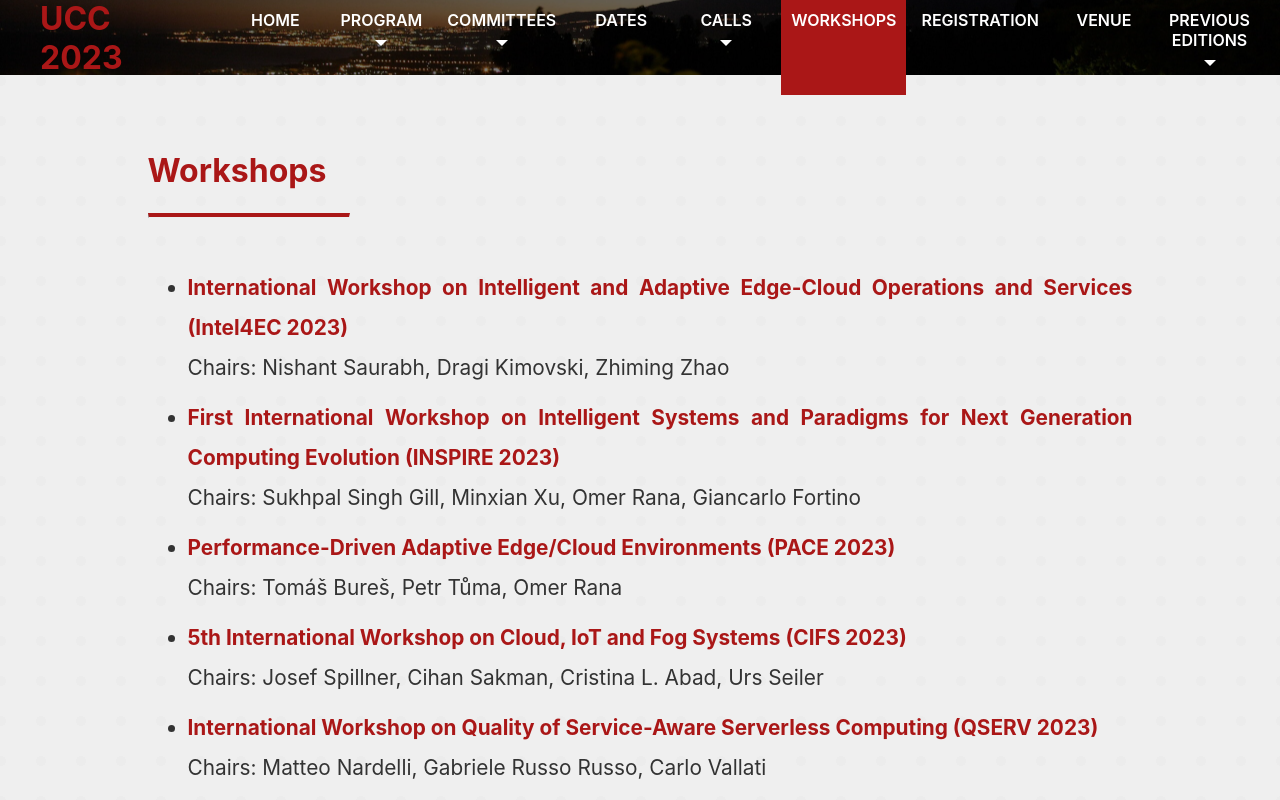
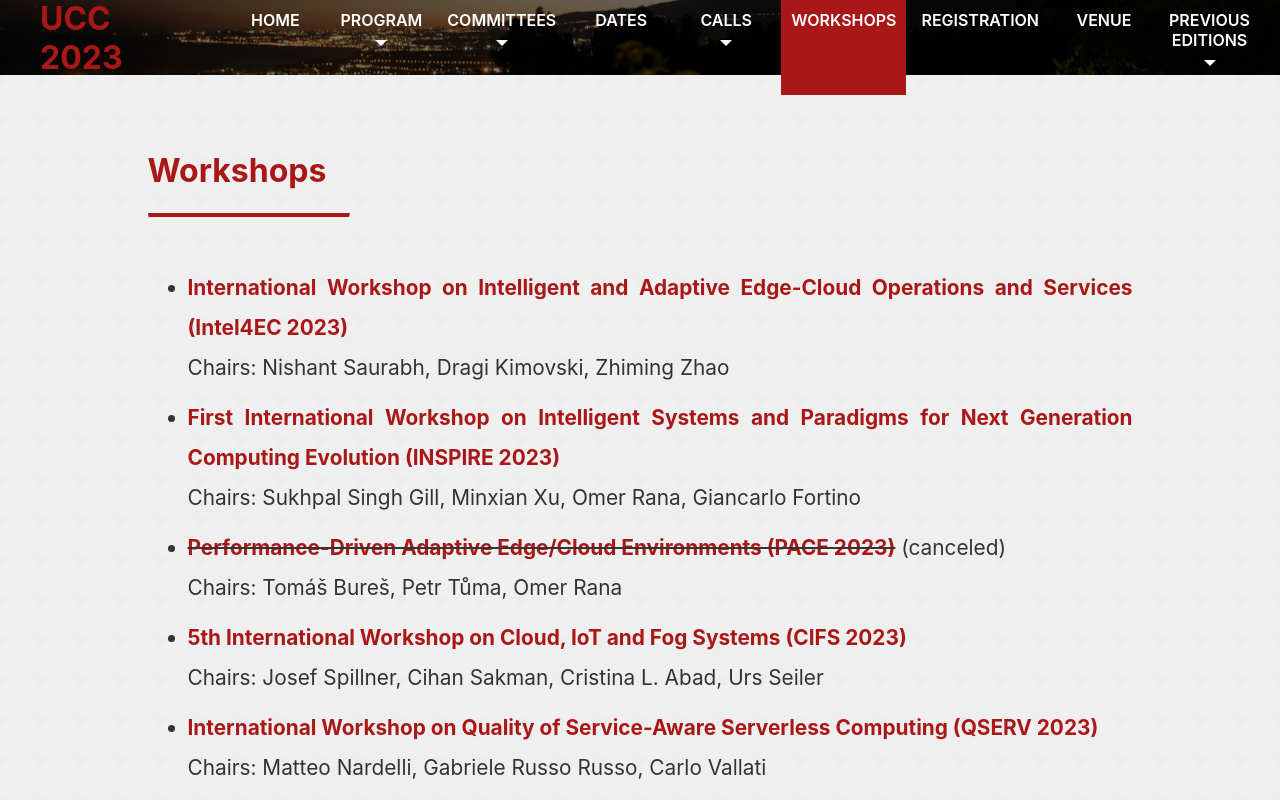
Before and after one commit to UCC-Conference/UCC2023, a React (Create React App) app: page /workshops in a window 1280 px wide. Shown: the top 800 px of the page. Built offline with nearby package versions, Linux system fonts and the light colour scheme.

Commit message:
update: PACE workshop canceled

```diff
--- a/src/pages/Workshops.js
+++ b/src/pages/Workshops.js
@@ -21,7 +21,7 @@ const Workshops = () => {
                         Chairs: Sukhpal Singh Gill, Minxian Xu, Omer Rana, Giancarlo Fortino
                     </li>
                     <li>
-                        <Link to="https://pace-workshop.github.io/" target="_blank">Performance-Driven Adaptive Edge/Cloud Environments (PACE 2023)</Link>
+                        <del><Link to="https://pace-workshop.github.io/" target="_blank">Performance-Driven Adaptive Edge/Cloud Environments (PACE 2023)</Link></del> (canceled)
                         <br />
                         Chairs: Tomáš Bureš, Petr Tůma, Omer Rana
                     </li>
```
